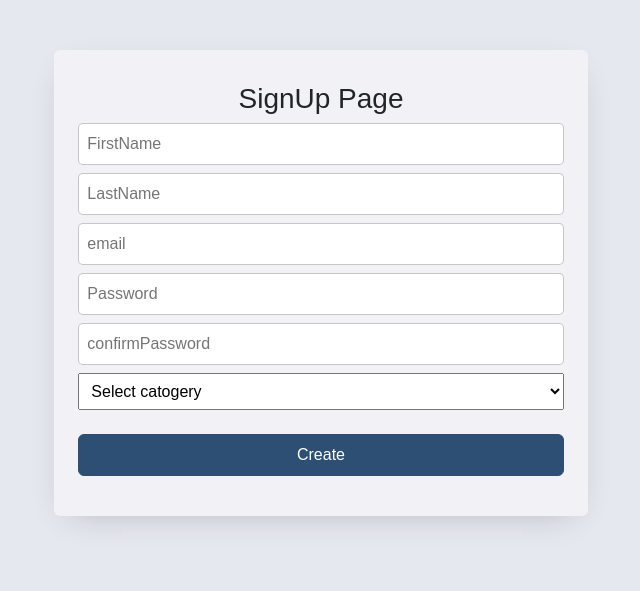
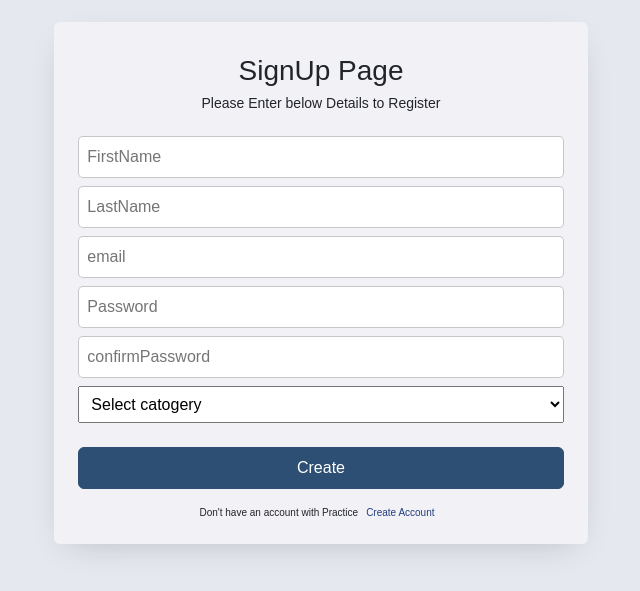
Before and after one commit to manukanna/project-prctice, a React (Create React App) app: page / in a window 1280 px wide. Shown: the part 917-1508 px from the top of the page, without its empty margins (319-959 px from the left). Built offline with nearby package versions, Linux system fonts and the light colour scheme.

Commit message:
common component for login and sign up

```diff
--- a/src/App.tsx
+++ b/src/App.tsx
@@ -1,12 +1,10 @@
 import './App.css';
-import { Login } from './components/Login/login';
-import SignUpPage from './components/signUpPage/signUp'
+import { SwitchLoginSignUpComponent } from './components/common_components/SwitchLoginSignUp/SwitchLoginSignUp';
 
 function App() {
   return (
     <>
-      <Login/>
-      <SignUpPage/>
+      <SwitchLoginSignUpComponent/>
     </>
   );
 }
--- a/src/components/Login/login.tsx
+++ b/src/components/Login/login.tsx
@@ -1,5 +1,6 @@
 import { useState } from "react"
 import "../global_styles/loginSignUp.scss"
+import { SwitchLoginSignUpContent } from "../common_components/SwitchLoginSignUp/SwitchLoginSignUp"
 import { DangerAlert } from "../common_components/alert_component/Alert_Component"
 export const Login = () => {
     const [userCreds, setUserCred] = useState({ name_email: '', password: '' })
@@ -50,10 +51,7 @@ export const Login = () => {
                                         <span className="px-2 small_font_size">or</span>
                                         <hr className="w-50" />
                                     </div>
-                                    <div className="create_account x_small_font_size">
-                                        Don't have an account with Practice
-                                        <span className="px-2 submit_color pointer">Create Account</span>
-                                    </div>
+                                   <SwitchLoginSignUpContent/>
                                 </div>
                             </div>
                         </div>
--- a/src/components/signUpPage/signUp.tsx
+++ b/src/components/SignUp/signUp.tsx
@@ -1,6 +1,7 @@
-import {  useState } from "react";
+import { useState } from "react";
 import "../global_styles/loginSignUp.scss"
 import { DangerAlert } from "../common_components/alert_component/Alert_Component"
+import { SwitchLoginSignUpContent } from "../common_components/SwitchLoginSignUp/SwitchLoginSignUp"
 import { ValidateInputFields } from "../common_Utilis/validationOfInputFields"
 const SignUpPage = () => {
   const [showErrorMessage, setshowErrorMessage] = useState({ showAlert: false, alertMessage: '' })
@@ -12,20 +13,20 @@ const SignUpPage = () => {
     email: "",
     catogery: "",
   });
-  const [createAccount, setCreateAccount] = useState(false);
+  // const [createAccount, setCreateAccount] = useState(false);
   const handleChange = (e: { target: any }) => {
     setSignUpDetails({ ...signUpDetails, [e.target.name]: e.target.value });
   };
   const handleCreateAccount = (e: any) => {
     e.preventDefault();
-    const missingInputField= ValidateInputFields(signUpDetails);
+    const missingInputField = ValidateInputFields(signUpDetails);
     if (missingInputField) {
       setshowErrorMessage({ showAlert: true, alertMessage: `Please verify the ${missingInputField} field` })
       setTimeout(() => {
         setshowErrorMessage({ showAlert: false, alertMessage: '' });
-    }, 2000);
+      }, 2000);
     } else {
-      setCreateAccount(true);
+      // setCreateAccount(true);
       setSignUpDetails({
         firstName: "",
         lastName: "",
@@ -41,10 +42,11 @@ const SignUpPage = () => {
     <>
       <div className="contaner loginSignUp_component position-relative">
         <div className="row">
-            <div className="d-flex justify-content-center align-items-center full_min_height">
-          <div className="col-5">
+          <div className="d-flex justify-content-center align-items-center full_min_height">
+            <div className="col-5">
               <div className="loginSignUp_box p-4 rounded text_center ">
                 <h3 className="my-2"> SignUp Page</h3>
+                <h6 className="mb-4 medium_font_size">Please Enter below Details to Register</h6>
                 <div>
                   <div className="input_parent w-100 my-2 text_starting">
                     <input
@@ -118,6 +120,7 @@ const SignUpPage = () => {
                   <button type="submit" onClick={handleCreateAccount} className="btn btn-primary my-2 submitButton w-100 py-2 my-3">
                     Create
                   </button>
+                  <SwitchLoginSignUpContent/>
                 </div>
               </div>
             </div>
@@ -125,7 +128,7 @@ const SignUpPage = () => {
         </div>
       </div>
 
-   {showErrorMessage.showAlert && <DangerAlert alertMessage={showErrorMessage.alertMessage}/>}
+      {showErrorMessage.showAlert && <DangerAlert alertMessage={showErrorMessage.alertMessage} />}
     </>
   );
 };
--- /dev/null
+++ b/src/components/common_components/SwitchLoginSignUp/SwitchLoginSignUp.tsx
@@ -0,0 +1,25 @@
+import { useState } from "react"
+import { Login } from "../../Login/login";
+import SignUpPage from "../../SignUp/signUp";
+
+export const SwitchLoginSignUpContent = () => {
+    const [switchLoginSignUp, setswitchLoginSignUp] = useState(false);
+    const handleSwitchLoginSignUp = () => {
+        setswitchLoginSignUp(!switchLoginSignUp);
+    }
+    return (<>
+        <div className="create_account x_small_font_size">
+            {switchLoginSignUp ? "You" : "Don't"} have an account with Practice
+            <span onClick={handleSwitchLoginSignUp} className="px-2 submit_color pointer">{switchLoginSignUp ? "Login" : "Create Account"}</span>
+        </div>
+    </>)
+}
+
+export const SwitchLoginSignUpComponent = () => {
+    return (
+        <>
+        <Login/>
+        <SignUpPage/>
+        </>
+    )
+}
```
